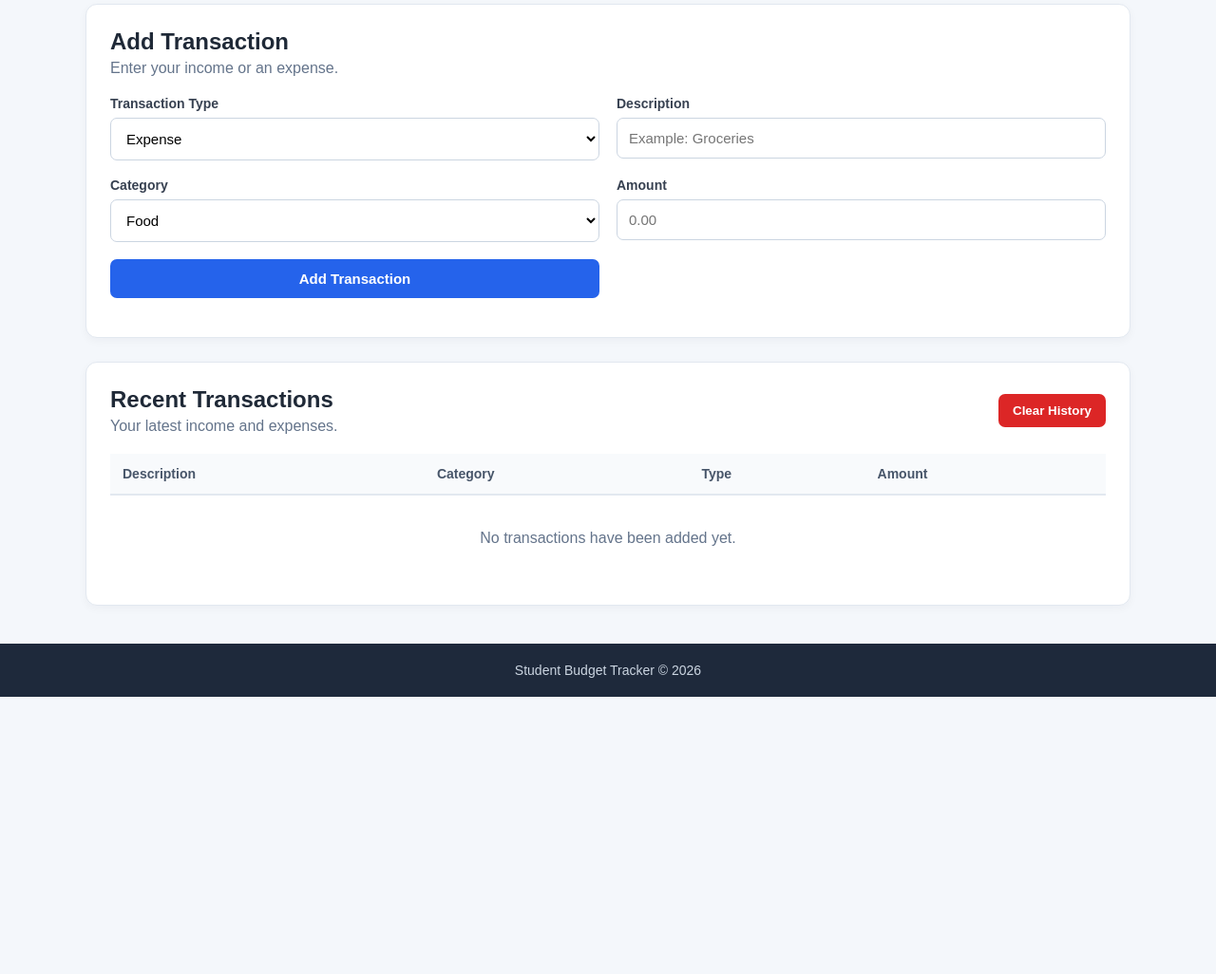
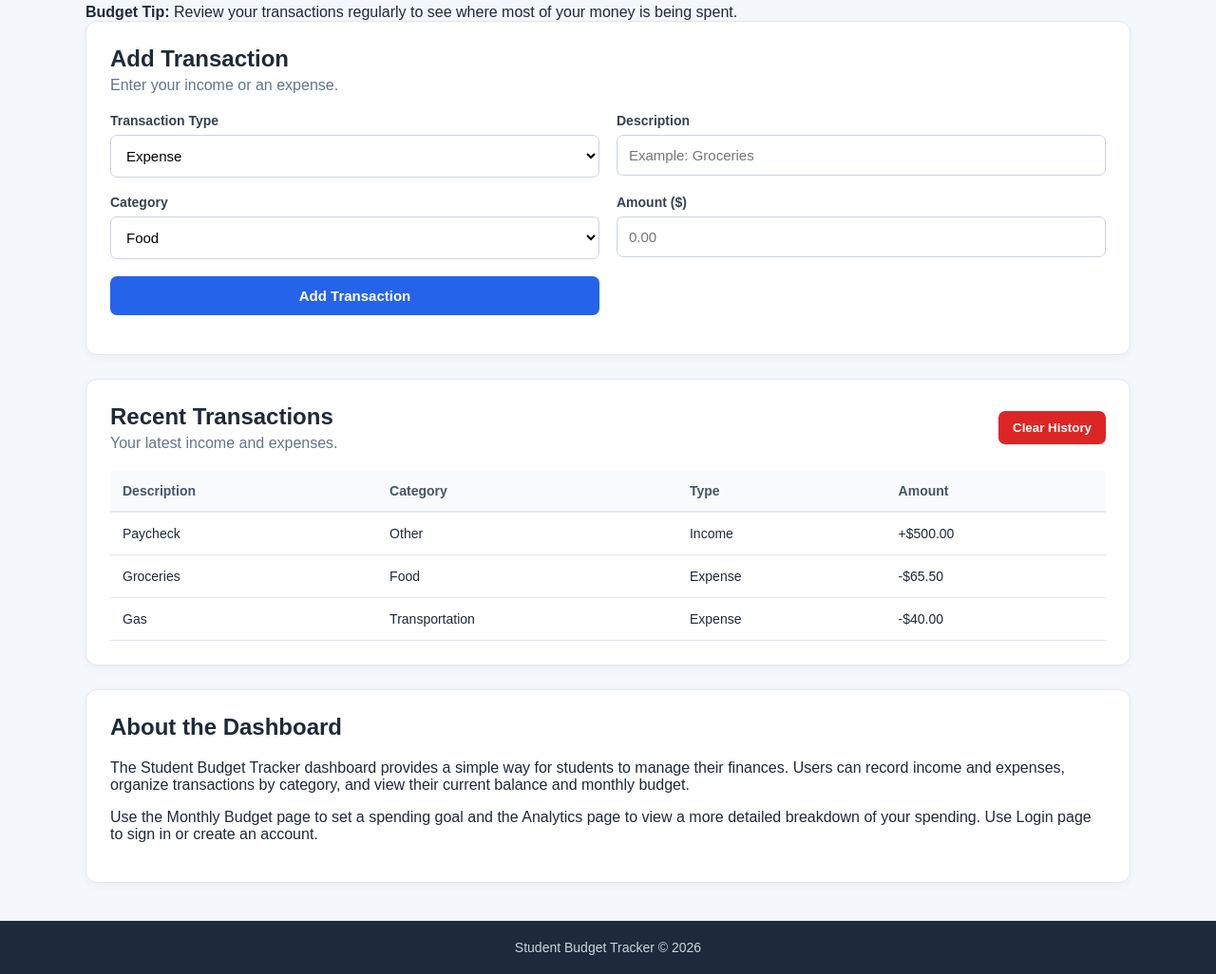
Before and after one commit to M-ower/CMPS480-Student-Budget, a website: page index.html in a window 1280 px wide. Shown: the part 394-1420 px from the top of the page at 95% size. Before the commit the page ends 1128 px from the top, so only its background shows below. Drawn offline with Linux system fonts and the light colour scheme; no server answers.

Commit message:
Improved dashboard (index.html) for mod2PartA

```diff
--- a/index.html
+++ b/index.html
@@ -106,6 +106,12 @@
 
     </section>
 
+  <!-- BUDGET TIP -->
+   <section class="dashboard-tip">
+        <strong>Budget Tip:</strong>
+        Review your transactions regularly to see where most of your money is being spent.
+    </section>
+
 
     <!-- ADD TRANSACTION -->
 
@@ -179,7 +185,7 @@
 
             <div class="form-group">
 
-                <label for="amount">Amount</label>
+                <label for="amount">Amount ($)</label>
 
                 <input
                     type="number"
@@ -243,6 +249,27 @@
                 </thead>
 
                 <tbody id="transactionList">
+        <!-- EXAMPLE -->
+        <tr>
+        <td>Paycheck</td>
+        <td>Other</td>
+        <td>Income</td>
+        <td>+$500.00</td>
+    </tr>
+
+    <tr>
+        <td>Groceries</td>
+        <td>Food</td>
+        <td>Expense</td>
+        <td>-$65.50</td>
+    </tr>
+
+    <tr>
+        <td>Gas</td>
+        <td>Transportation</td>
+        <td>Expense</td>
+        <td>-$40.00</td>
+    </tr>
 
                 </tbody>
 
@@ -250,12 +277,28 @@
 
         </div>
 
+    </section>
 
-        <p id="emptyMessage" class="empty-message">
-            No transactions have been added yet.
+    <!-- DASHBOARD INFORMATION -->
+    <section class="content-card dashboard-info">
+
+        <h2>About the Dashboard</h2>
+
+        <p>
+            The Student Budget Tracker dashboard provides a simple way for students
+            to manage their finances. Users can record income and expenses, organize
+            transactions by category, and view their current balance and monthly budget.
+        </p>
+
+        <p>
+            Use the Monthly Budget page to set a spending goal and the Analytics page
+            to view a more detailed breakdown of your spending. Use Login page to sign
+            in or create an account.
         </p>
 
     </section>
+
+
 
 </main>
 
```
